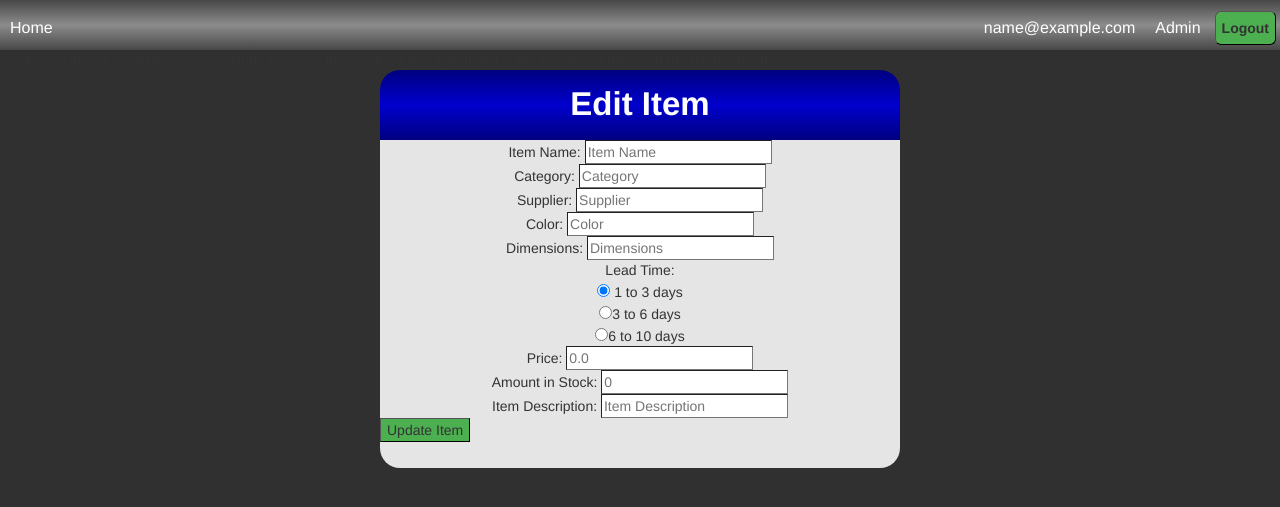
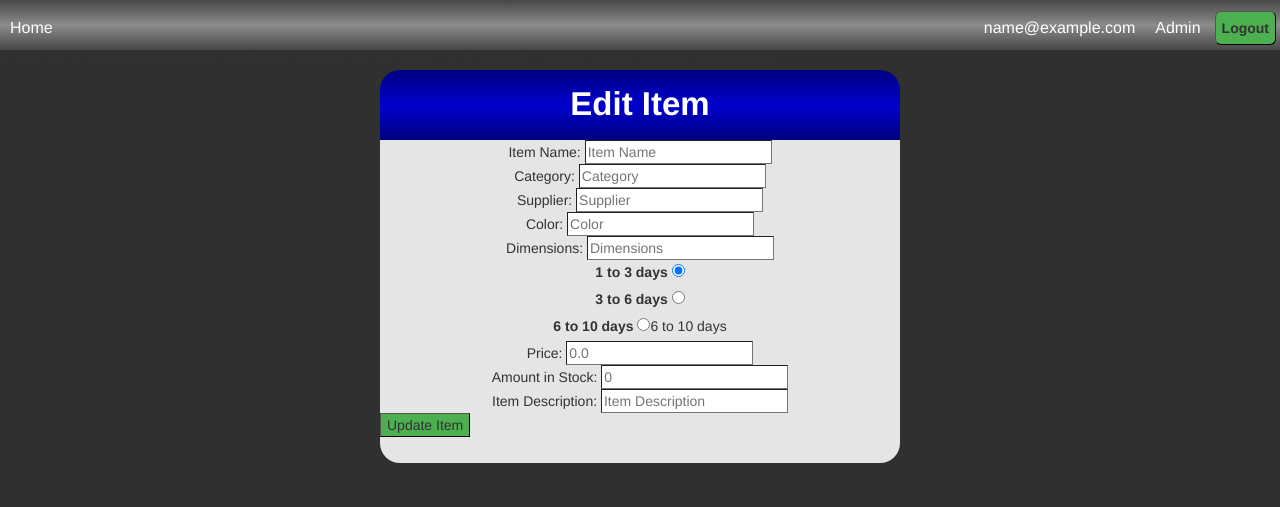
Before and after one commit to aclendenen/Fundamentals, a PHP site: page /php/edit_item.php in a window 1280 px wide. Shown: the top 507 px of the page. Run offline with PHP 8.4, Linux system fonts and the light colour scheme; the visitor is signed in with stand-in values (Sample User, id 1); data that the repository does not hold is empty; some libraries are stand-ins or nearby versions.

Commit message:
fixed typos, merged latest version

```diff
--- a/databaseScripts.txt
+++ b/databaseScripts.txt
@@ -31,7 +31,7 @@ CREATE TABLE `fundamentals`.`items` (
    `dimensions` VARCHAR( 255 ) ,
    `price` VARCHAR( 255 ) NOT NULL ,
    `in_stock` INT( 11 ) NOT NULL ,
-   `lead_time` VARCHAR( 40 ),
+   `lead_time` VARCHAR( 255 ),
    `description` VARCHAR( 1000 )
 ) ENGINE = MYISAM ;
 
--- a/php/edit_item.php
+++ b/php/edit_item.php
@@ -29,18 +29,18 @@
 	  $itemPrice = strip_tags($_POST['itemPrice']);
 	  $itemStock = strip_tags($_POST['itemStock']);
 	  $itemDescription = strip_tags($_POST['itemDescription']);
-	  $lead_time = strip_tages($_POST['lead_time']);
+	  $lead_time = strip_tags($_POST['lead_time']);
 
 	  //TODO: verify and "clean" data for table input
 	  try
 	  {
 	    if( $user->updateItem($itemID,$itemName,$itemCategory,$itemSupplier,$itemColor,$itemDimensions,$itemPrice,$itemStock,$lead_time,$itemDescription) )
 	    {
-	      $user->redirect_with_flash("add_item.php","update Success!");
+	      $user->redirect_with_flash("home.php","update Success!");
 	    }
 	    else
 	    {
-	    	$user->redirect_with_flash("add_item.php", "update failure!");
+	    	$user->redirect_with_flash("edit_item.php", "update failure!");
 	    }
 	  }
 	  catch(PDOException $e)
@@ -74,11 +74,15 @@
 
 			Dimensions: <input type= "text" name= "itemDimensions" placeholder= "Dimensions"><?php echo $itemDimensions ?></input> <br>
 
-			Lead Time: <br>
 			<div>
-				<input id = "lead_radio" type = "radio" name = "lead_time" value ="1 to 3 days" checked> 1 to 3 days<br>
-				<input type = "radio" name = "lead_time" value = "3 to 6 days">3 to 6 days<br>
-				<input type = "radio" name = "lead_time" value = "6 to 10 days">6 to 10 days<br>
+				<label for="input1">1 to 3 days</label>
+				<input id = "input1" type = "radio" name = "lead_time" value ="1 to 3 days" checked required><br>
+
+				<label for="input2">3 to 6 days</label>
+				<input id = "input2" type="radio" name = "lead_time" value = "3 to 6 days"><br>
+
+				<label for="input3">6 to 10 days</label>
+				<input id = "input3" type = "radio" name = "lead_time" value = "6 to 10 days">6 to 10 days</input><br>
 			</div>
 
 			Price: <input type= "number" min="0" name= "itemPrice" placeholder= "0.0" required><?php echo $itemPrice ?></input> <br>
```
Also changed, not shown: php/add_item.php (+11 -6 lines).
